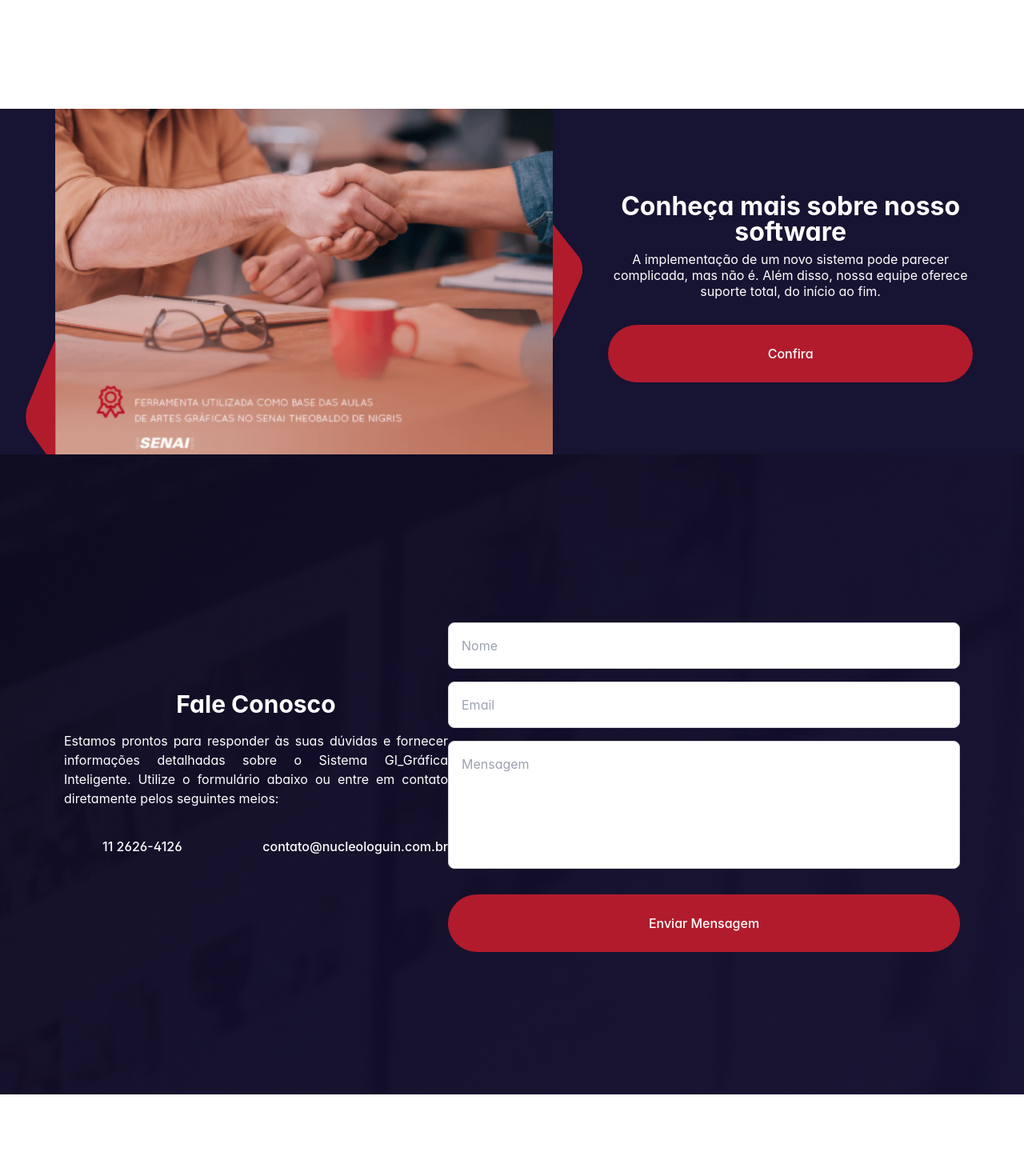
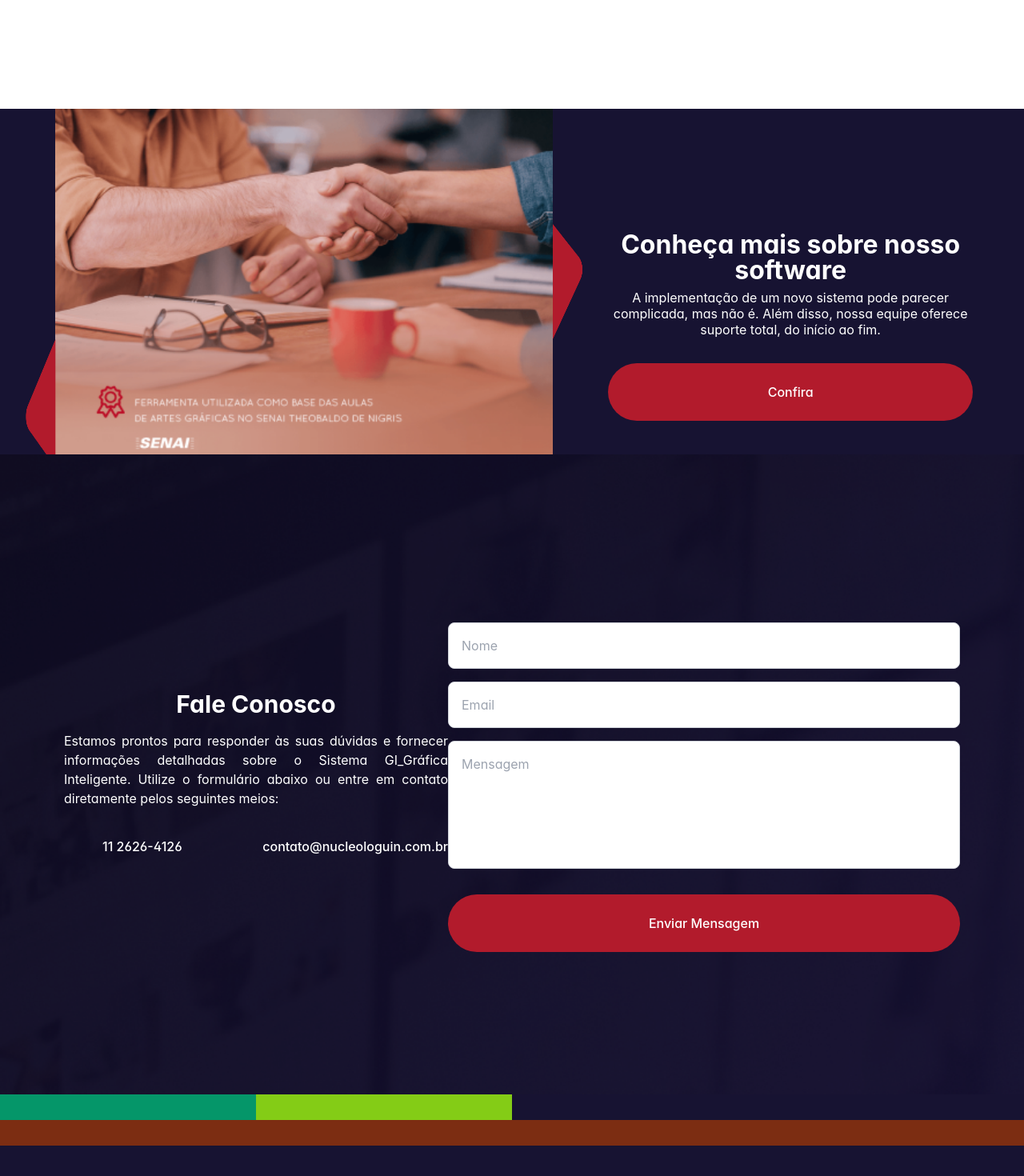
Before and after one commit to samuelluzsantana/nucleo-loguin, a React (Vite) app: page / in a window 1280 px wide. Shown: the part 4940-6410 px from the top of the page at 80% size. Before the commit the page ends 6308 px from the top, so only its background shows below. Built offline with nearby package versions, Linux system fonts and the light colour scheme; some icons are missing; a web font is replaced by a local one.

Commit message:
fazendo o footer

```diff
--- /dev/null
+++ b/src/components/Footer/index.tsx
@@ -0,0 +1,15 @@
+export default function Footer() {
+  return (
+    <footer>
+      <div className='h-[40em] bg-loguin-blue'>
+        <div className='flex'>
+          <div className='links h-[2em] w-[20em] bg-emerald-600'></div>
+
+          <div className='fale-conosco h-[2em] w-[20em] bg-lime-500'></div>
+        </div>
+
+        <div className='social h-[2em] w-full bg-orange-900'></div>
+      </div>
+    </footer>
+  )
+}
--- a/src/pages/home/index.tsx
+++ b/src/pages/home/index.tsx
@@ -1,6 +1,7 @@
 import { Helmet } from 'react-helmet'
 // components
 import Header from '@/components/Header'
+import Footer from '@/components/Footer'
 // page/sections
 import HomeContainer from './sections/HomeContainer'
 import NossosParceiros from './sections/NossosParceiros'
@@ -45,6 +46,8 @@ export default function Home() {
         <section id='contato'>
           <Contato />
         </section>
+
+        <Footer />
       </main>
     </>
   )
--- a/src/pages/home/sections/ConhecaMais.tsx
+++ b/src/pages/home/sections/ConhecaMais.tsx
@@ -34,7 +34,7 @@ export default function ConhecaMais() {
             </div>
           </div>
 
-          <div className='textos-conheca px-8 text-center md:flex md:h-full md:w-[40em] md:flex-col md:justify-center'>
+          <div className='textos-conheca mt-[3em] px-8 text-center md:flex md:h-full md:w-[40em] md:flex-col md:justify-center'>
             <h3 className='text-2xl font-bold md:text-[2rem]'>
               Conheça mais sobre nosso software
             </h3>
```
